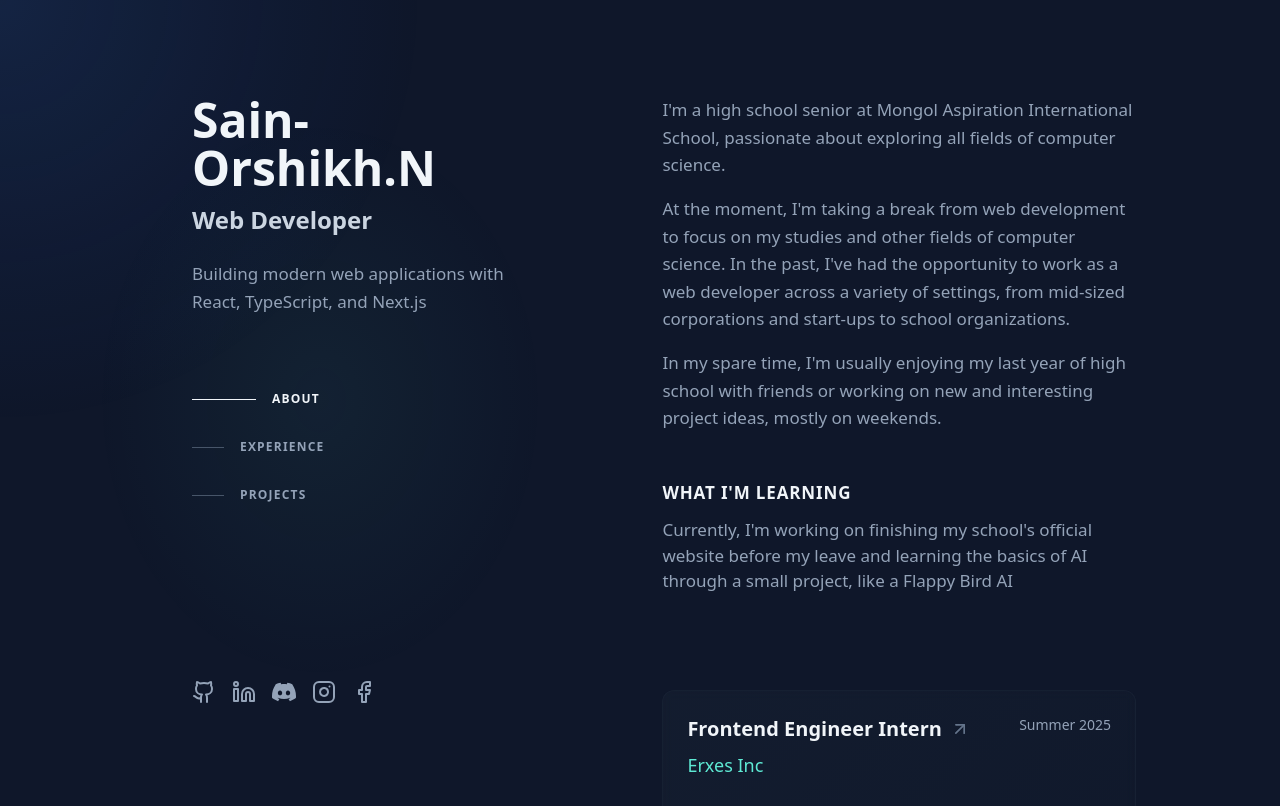
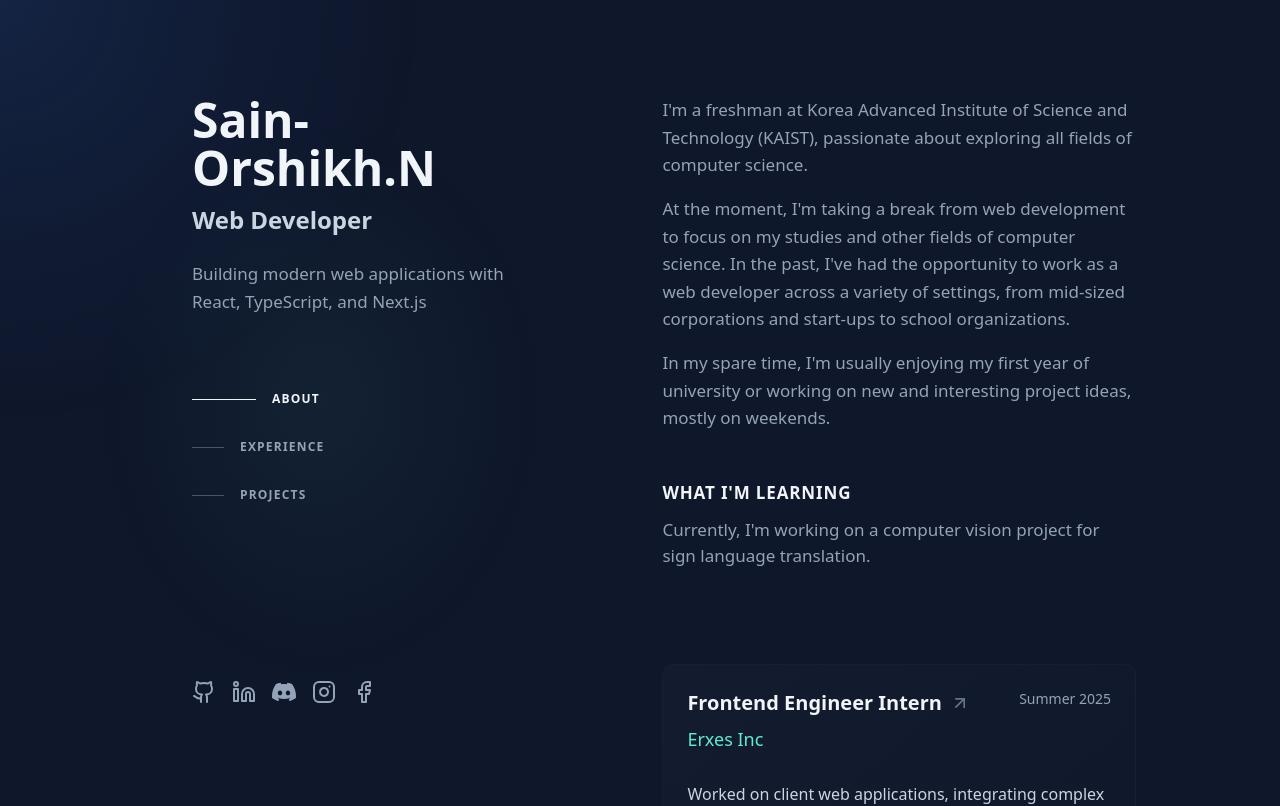
Before and after one commit to Sain-orshikh/portfolio, a Next.js app: page / in a window 1280 px wide. Shown: the top 806 px of the page. Built offline with nearby package versions, Linux system fonts and the light colour scheme.

Commit message:
Update homepage introduction text

```diff
--- a/src/data/intro.ts
+++ b/src/data/intro.ts
@@ -1,8 +1,8 @@
 export const introText = {
-  title: "I'm a high school senior at Mongol Aspiration International School, passionate about exploring all fields of computer science.",
+  title: "I'm a freshman at Korea Advanced Institute of Science and Technology (KAIST), passionate about exploring all fields of computer science.",
   paragraphs: [
     "At the moment, I'm taking a break from web development to focus on my studies and other fields of computer science. In the past, I've had the opportunity to work as a web developer across a variety of settings, from mid-sized corporations and start-ups to school organizations.",
-    "In my spare time, I'm usually enjoying my last year of high school with friends or working on new and interesting project ideas, mostly on weekends."
+    "In my spare time, I'm usually enjoying my first year of university or working on new and interesting project ideas, mostly on weekends."
   ],
-  learning: "Currently, I'm working on finishing my school's official website before my leave and learning the basics of AI through a small project, like a Flappy Bird AI"
+  learning: "Currently, I'm working on a computer vision project for sign language translation."
 };
```
